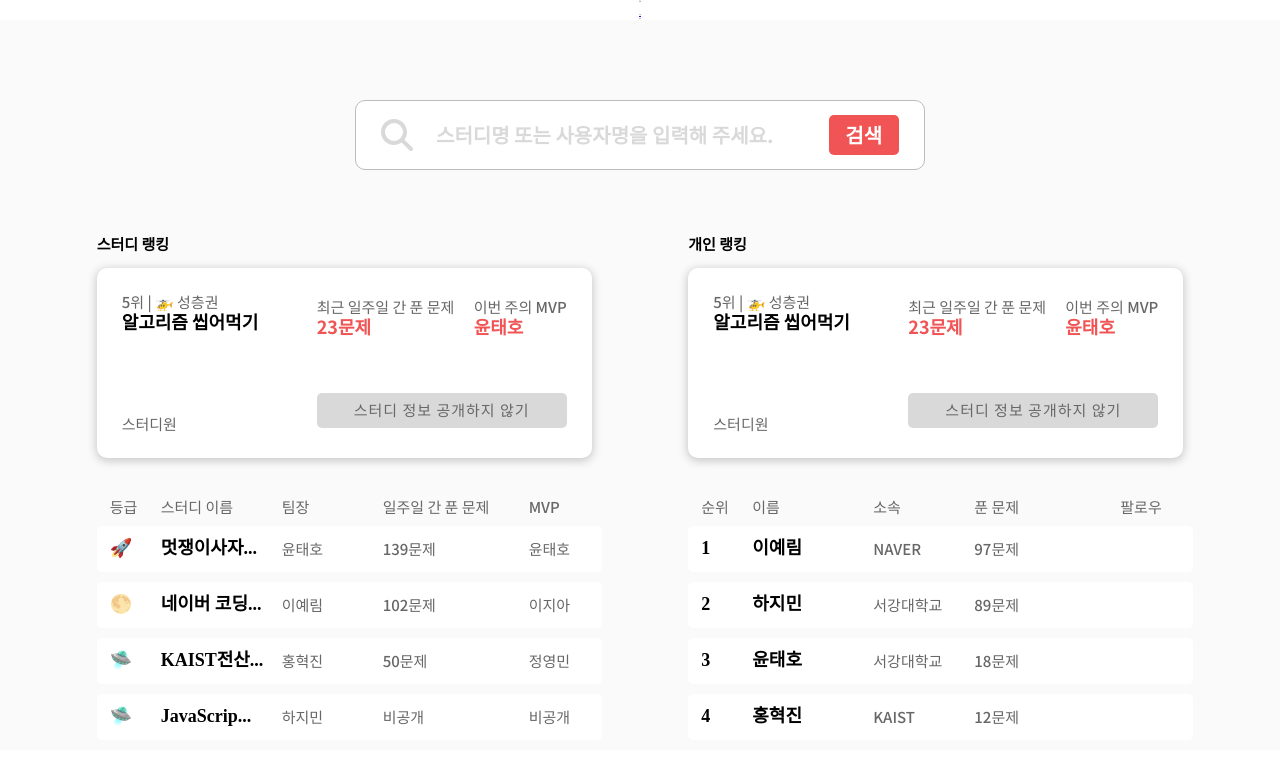
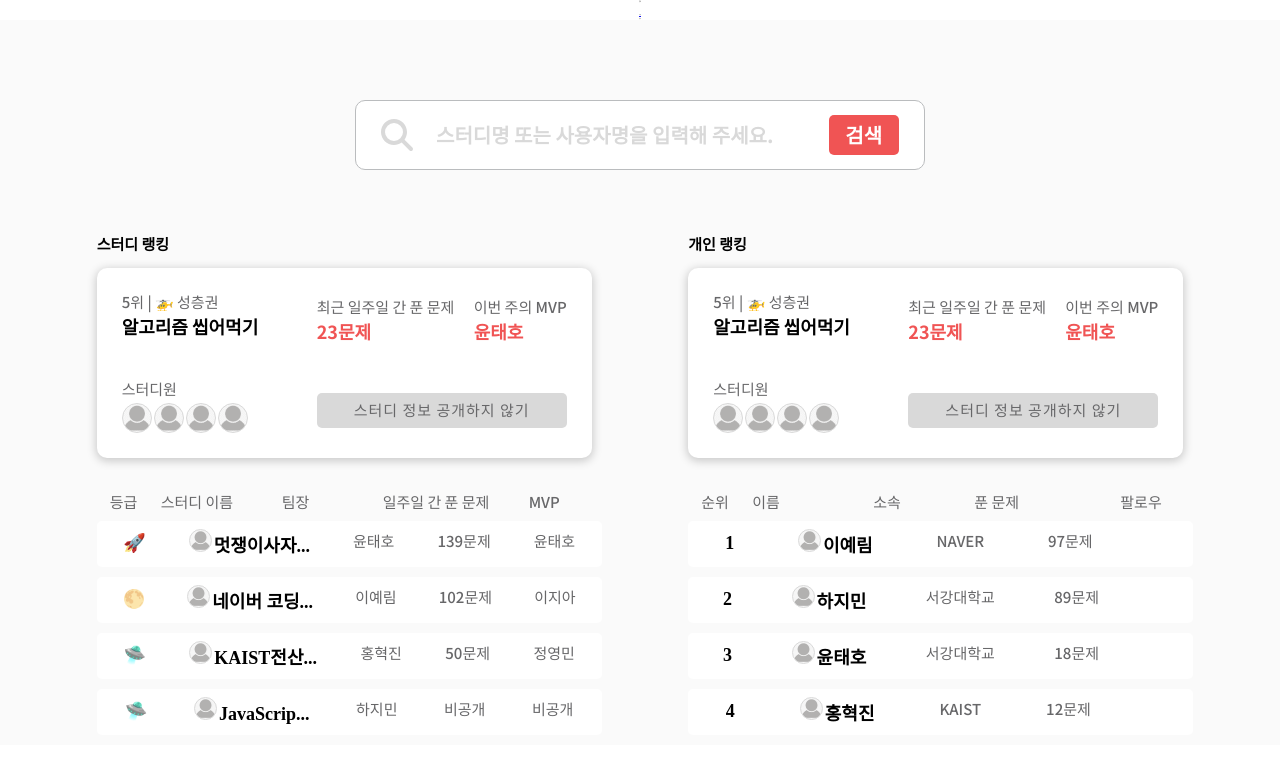
Before and after one commit to chxxrin/client, a React (Create React App) app: page /social in a window 1280 px wide. Shown: the top 764 px of the page. Built offline with nearby package versions, Linux system fonts and the light colour scheme; a web font is replaced by a local one.

Commit message:
:lipstick: MyProfile.js 생성

```diff
--- a/src/@pages/social/Common/MyDGText.js
+++ b/src/@pages/social/Common/MyDGText.js
@@ -1,11 +1,14 @@
 import { styled } from 'styled-components';
 import { colors } from '../utils/palette';
 
-const MyDGText = ({ children }) => {
-  return <MyDGTextContainer>{children}</MyDGTextContainer>;
+const MyDGText = ({ margin = '5px', children }) => {
+  return <MyDGTextContainer margin={margin}>{children}</MyDGTextContainer>;
 };
 
 const MyDGTextContainer = styled.span`
+  display: inline-block;
+  margin-bottom: ${({ margin }) => margin};
+
   word-wrap: break-word;
   word-break: keep-all;
   font-size: 15px;
--- /dev/null
+++ b/src/@pages/social/Common/MyProfile.js
@@ -0,0 +1,24 @@
+import { styled } from 'styled-components';
+import { colors } from '../utils/palette';
+
+import defaultImage from '../assets/default_profile_img.png';
+
+const MyProfile = ({ width }) => {
+  return <ProfileContainer width={width} />;
+};
+
+const ProfileContainer = styled.div`
+  display: inline-block;
+  box-sizing: border-box;
+  border: 0.5px solid ${colors.themeGray};
+  margin-right: 2px;
+  width: ${({ width }) => width}px;
+  height: ${({ width }) => width}px;
+  border-radius: 999px;
+
+  background-image: url(${defaultImage});
+  background-size: cover;
+  background-position: center;
+`;
+
+export default MyProfile;
--- a/src/@pages/social/RankingBoard/ListItem.js
+++ b/src/@pages/social/RankingBoard/ListItem.js
@@ -7,23 +7,29 @@ import { ListDiv } from './RankingBoard';
 import MyDGText from '../Common/MyDGText';
 
 import { listDivSize } from '../utils/Texts';
-const keys = ['rank', 'name', 'team', 'solved', 'last'];
+import MyProfile from '../Common/MyProfile';
 
 const ListItem = (props) => {
+  const keys = Object.keys(props);
   return (
     <ListItemContainer>
       {keys.map((k, i) => {
-        return (
-          <ListDiv key={i} width={listDivSize[i]}>
-            {i === 0 || i === 1 ? (
-              <Text size={18} weight="bold">
-                {props[keys[i]]}
-              </Text>
-            ) : (
-              <MyDGText>{props[keys[i]]}</MyDGText>
-            )}
-          </ListDiv>
-        );
+        if (i === 0) {
+          return (
+            <Text size={18} weight="bold">
+              {props[keys[i]]}
+            </Text>
+          );
+        } else if (i === 1) {
+          return (
+            <Text size={18} weight="bold">
+              <MyProfile width={23} />
+              {props[keys[i]]}
+            </Text>
+          );
+        } else {
+          return <MyDGText>{props[keys[i]]}</MyDGText>;
+        }
       })}
     </ListItemContainer>
   );
--- a/src/@pages/social/RankingBoard/RankingBoard.js
+++ b/src/@pages/social/RankingBoard/RankingBoard.js
@@ -59,7 +59,7 @@ const ListHeaderContainer = styled.div`
   flex-direction: row;
   justify-content: space-around;
 
-  padding: 10px 5px;
+  padding: 5px 5px;
   width: 100%;
 
   text-align: left;
--- a/src/@pages/social/RankingBox/RankingCard.js
+++ b/src/@pages/social/RankingBox/RankingCard.js
@@ -8,6 +8,7 @@ import { RankingBoxStudyData } from '../utils/DummyData';
 import MyButton from '../Common/MyButton';
 import MyDGText from '../Common/MyDGText';
 import RankingCardTextBlock from './RankingCardTextBlock';
+import MyProfile from '../Common/MyProfile';
 
 const data = RankingBoxStudyData[0];
 
@@ -28,6 +29,12 @@ const RankingCard = () => {
         </Flex>
         <Flex justify="space-evenly" align="left">
           <MyDGText>스터디원</MyDGText>
+          <Flex direction="row" width="fit-content">
+            <MyProfile width={30} />
+            <MyProfile width={30} />
+            <MyProfile width={30} />
+            <MyProfile width={30} />
+          </Flex>
         </Flex>
       </Flex>
       {/* ------------------------------------------------ */}
@@ -47,7 +54,7 @@ const RankingCard = () => {
           />
         </Flex>
         <MyButton width="inherit" height="35px" color={colors.themeGray}>
-          <MyDGText>스터디 정보 공개하지 않기</MyDGText>
+          <MyDGText margin="0px">스터디 정보 공개하지 않기</MyDGText>
         </MyButton>
       </Flex>
     </RankingCardContainer>
--- a/src/@pages/social/utils/Finder.css
+++ b/src/@pages/social/utils/Finder.css
@@ -1,3 +1,3 @@
 * {
-  justify-content: sp;
+  box-sizing: border-box;
 }
```
Also changed, not shown: src/@pages/social/assets/default_profile_img.png (added).
